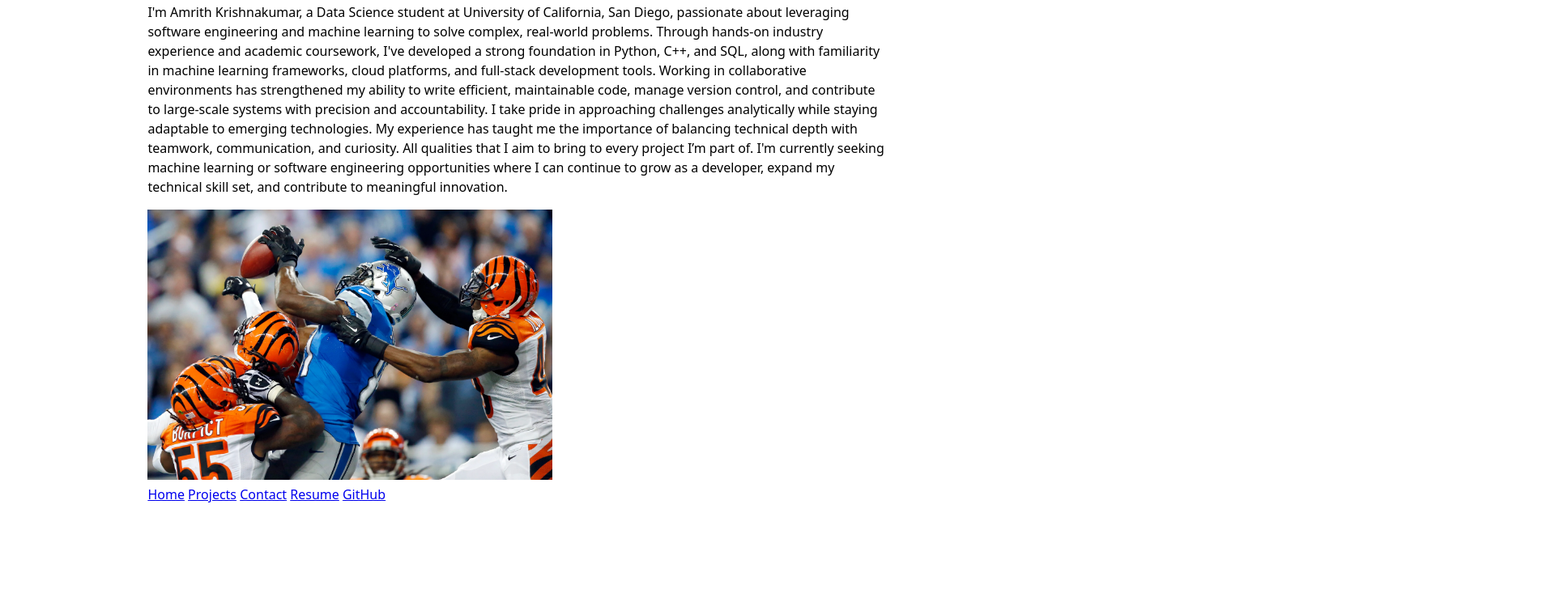
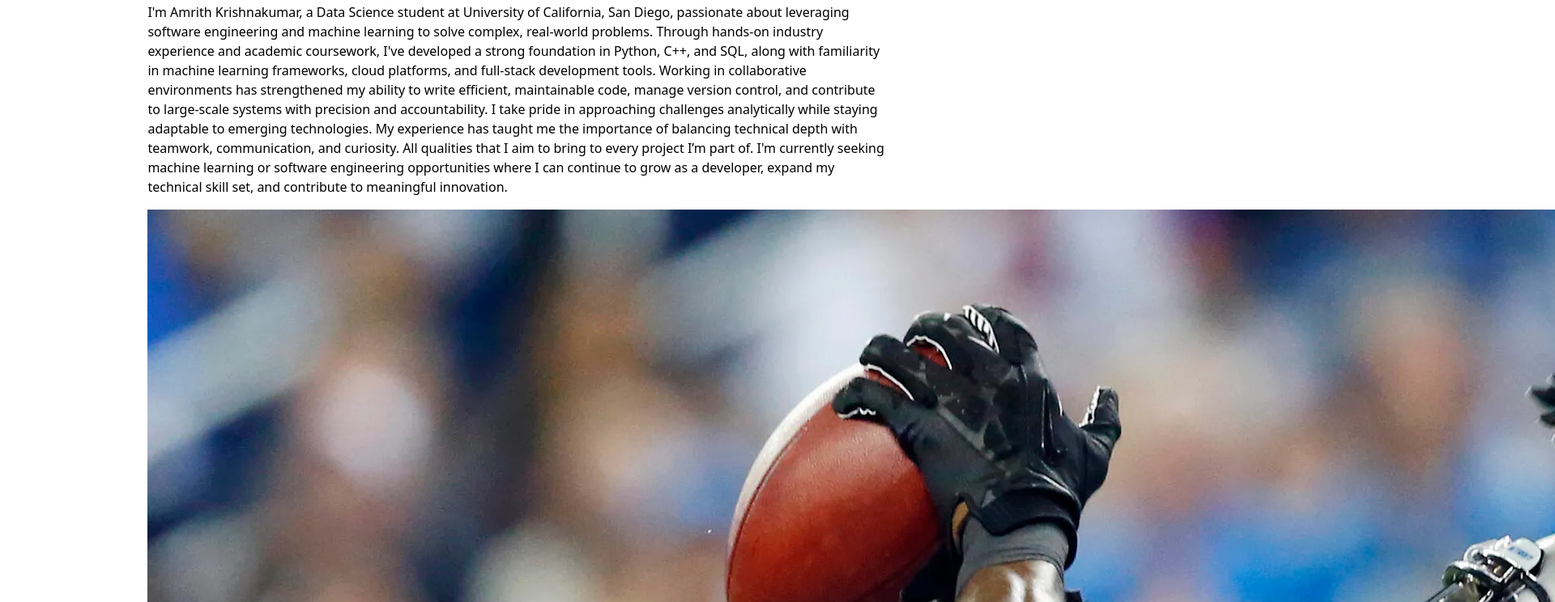
Before and after one commit to armrest99/portfolio-106, a plain HTML site: page index.html in a window 1280 px wide. Shown: the part 112-856 px from the top of the page at 81% size, 1920 px wide, since content can reach past the window. Before the commit the page ends 800 px from the top, so only its background shows below. Drawn offline with Linux system fonts and the light colour scheme.

Commit message:
removed manual image sizing

```diff
--- a/index.html
+++ b/index.html
@@ -15,7 +15,7 @@ Through hands-on industry experience and academic coursework, I've developed a s
 I take pride in approaching challenges analytically while staying adaptable to emerging technologies. My experience has taught me the importance of balancing technical depth with teamwork, communication, and curiosity. All qualities that I aim to bring to every project I’m part of.
 
 I'm currently seeking machine learning or software engineering opportunities where I can continue to grow as a developer, expand my technical skill set, and contribute to meaningful innovation.</p>
-    <img src = "images/megatrononburfict.jpg" width="500" alt = "Megatron makes a grab over three bengals defenders">
+    <img src = "images/megatrononburfict.jpg" alt = "Megatron makes a grab over three bengals defenders">
     <nav>
     <a href="index.html">Home</a>
     <a href="projects/index.html">Projects</a>
```
